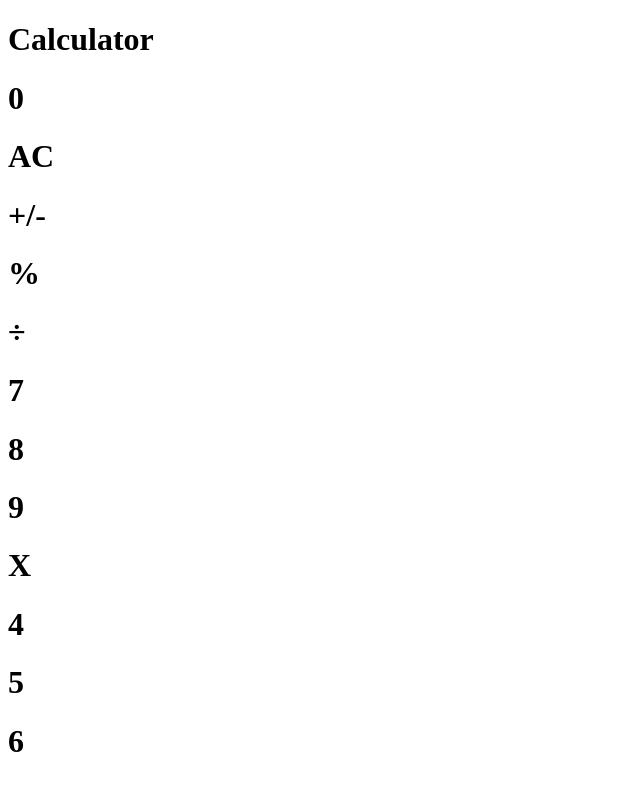
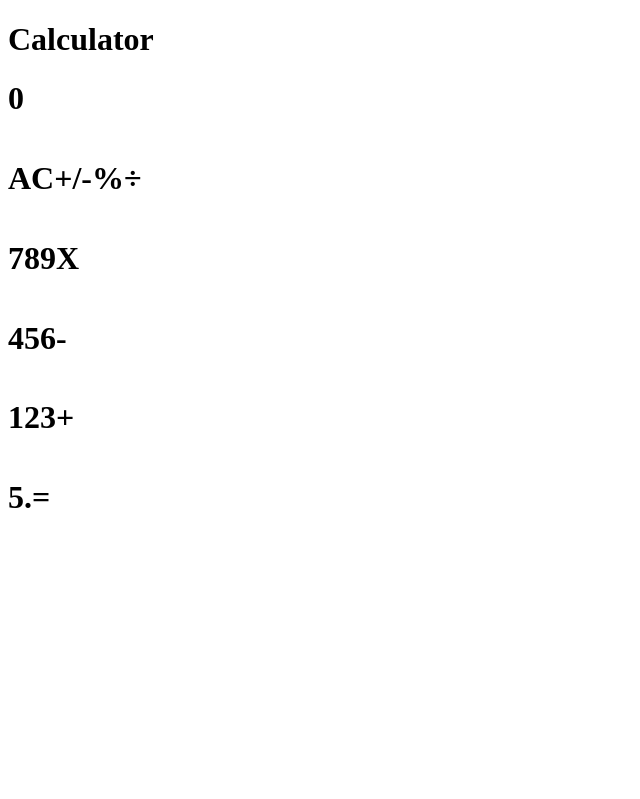
Before and after one commit to Abdoulaye-Thespy/Calculator-React, a React (Create React App) app: page / in a window 1280 px wide. Shown: the top 799 px of the page, without its empty margins (0-640 px from the left). Built offline with nearby package versions, Linux system fonts and the light colour scheme.

Commit message:
App component implemented

```diff
--- a/src/components/App.js
+++ b/src/components/App.js
@@ -5,13 +5,35 @@ import ButtonPanel from './ButtonPanel';
 import calculate from '../logic/calculate';
  /* eslint-enable */
 
-const App = function app() {
-  return (
-    <>
-      <Display />
-      <ButtonPanel />
-    </>
-  );
-};
+class App extends React.Component {
+  constructor(props) {
+    super(props);
+    this.state = {
+      total: null,
+      next: null,
+      operation: null,
+    };
+  }
+
+  handleClick(ButtonName) {
+    const result = calculate(this.state, ButtonName);
+    const { totals, nexts, operations } = result;
+    this.setState({
+      total: totals,
+      next: nexts,
+      operation: operations,
+    });
+  }
+
+  render() {
+    const { total } = this.state;
+    return (
+      <>
+        <Display next={total} />
+        <ButtonPanel onClick={this.handleClick} />
+      </>
+    );
+  }
+}
 
 export default App;
--- /dev/null
+++ b/src/components/ButtonPanel.css
@@ -0,0 +1,3 @@
+.line1{
+	display: flex;
+}
--- a/src/components/ButtonPanel.js
+++ b/src/components/ButtonPanel.js
@@ -1,34 +1,36 @@
 import React from 'react';
+
+import './ButtonPanel.css';
 
 import Button from './Button';
 
 const ButtonPanel = () => (
   <>
-    <div>
+    <div className="line1">
       <Button name="AC" />
       <Button name="+/-" />
       <Button name="%" />
       <Button name="÷" />
     </div>
-    <div>
+    <div className="line1">
       <Button name="7" />
       <Button name="8" />
       <Button name="9" />
       <Button name="X" />
     </div>
-    <div>
+    <div className="line1">
       <Button name="4" />
       <Button name="5" />
       <Button name="6" />
       <Button name="-" />
     </div>
-    <div>
+    <div className="line1">
       <Button name="1" />
       <Button name="2" />
       <Button name="3" />
       <Button name="+" />
     </div>
-    <div>
+    <div className="line1">
       <Button name="5" />
       <Button name="." />
       <Button name="=" />
```
